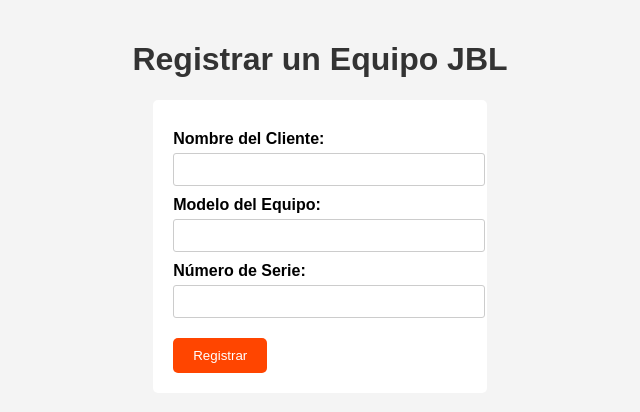
After one commit to Isaac7uiz/Ejercicio-4-Idea-creativa, a Flask app: page /registrar in a window 1280 px wide. The commit adds this page. Shown: the top 412 px of the page, without its empty margins (320-960 px from the left). Run offline with Flask 3, Linux system fonts and the light colour scheme.

Commit message:
segundo commit ejercicio

```diff
--- a/app.py
+++ b/app.py
@@ -1,10 +1,26 @@
-from flask import Flask, render_template
+from flask import Flask, render_template, request, redirect, url_for
 
 app = Flask(__name__)
 
-@app.route("/")
+@app.route('/')
 def home():
-    return render_template("index.html")
+    return render_template('index.html')
 
-if __name__ == "__main__":
+@app.route('/registrar', methods=['GET', 'POST'])
+def registrar():
+    if request.method == 'POST':
+        nombre = request.form['nombre']
+        modelo = request.form['modelo']
+        serial = request.form['serial']
+        return redirect(url_for('confirmacion', nombre=nombre, modelo=modelo, serial=serial))
+    return render_template('registro.html')
+
+@app.route('/confirmacion')
+def confirmacion():
+    nombre = request.args.get('nombre')
+    modelo = request.args.get('modelo')
+    serial = request.args.get('serial')
+    return render_template('confirmacion.html', nombre=nombre, modelo=modelo, serial=serial)
+
+if __name__ == '__main__':
     app.run(debug=True)
--- /dev/null
+++ b/static/styles.css
@@ -0,0 +1,53 @@
+body {
+    font-family: Arial, sans-serif;
+    text-align: center;
+    background-color: #f4f4f4;
+    margin: 0;
+    padding: 20px;
+}
+
+h1 {
+    color: #333;
+}
+
+p {
+    color: #555;
+}
+
+form {
+    background: white;
+    padding: 20px;
+    border-radius: 5px;
+    display: inline-block;
+    text-align: left;
+}
+
+label {
+    display: block;
+    margin-top: 10px;
+    font-weight: bold;
+}
+
+input {
+    width: 100%;
+    padding: 8px;
+    margin-top: 5px;
+    border: 1px solid #ccc;
+    border-radius: 3px;
+}
+
+button, .boton {
+    display: inline-block;
+    margin-top: 20px;
+    padding: 10px 20px;
+    background: #ff4500;
+    color: white;
+    text-decoration: none;
+    border: none;
+    cursor: pointer;
+    border-radius: 5px;
+}
+
+button:hover, .boton:hover {
+    background: #cc3700;
+}
--- /dev/null
+++ b/templates/registro.html
@@ -0,0 +1,24 @@
+<!DOCTYPE html>
+<html lang="es">
+<head>
+    <meta charset="UTF-8">
+    <meta name="viewport" content="width=device-width, initial-scale=1.0">
+    <title>Registro | Garantía JBL</title>
+    <link rel="stylesheet" href="{{ url_for('static', filename='styles.css') }}">
+</head>
+<body>
+    <h1>Registrar un Equipo JBL</h1>
+    <form action="{{ url_for('registrar') }}" method="POST">
+        <label for="nombre">Nombre del Cliente:</label>
+        <input type="text" id="nombre" name="nombre" required>
+
+        <label for="modelo">Modelo del Equipo:</label>
+        <input type="text" id="modelo" name="modelo" required>
+
+        <label for="serial">Número de Serie:</label>
+        <input type="text" id="serial" name="serial" required>
+
+        <button type="submit">Registrar</button>
+    </form>
+</body>
+</html>
```
Also changed, not shown: templates/confirmacion.html (added, +19 -0 lines), templates/index.html (+5 -3 lines).
